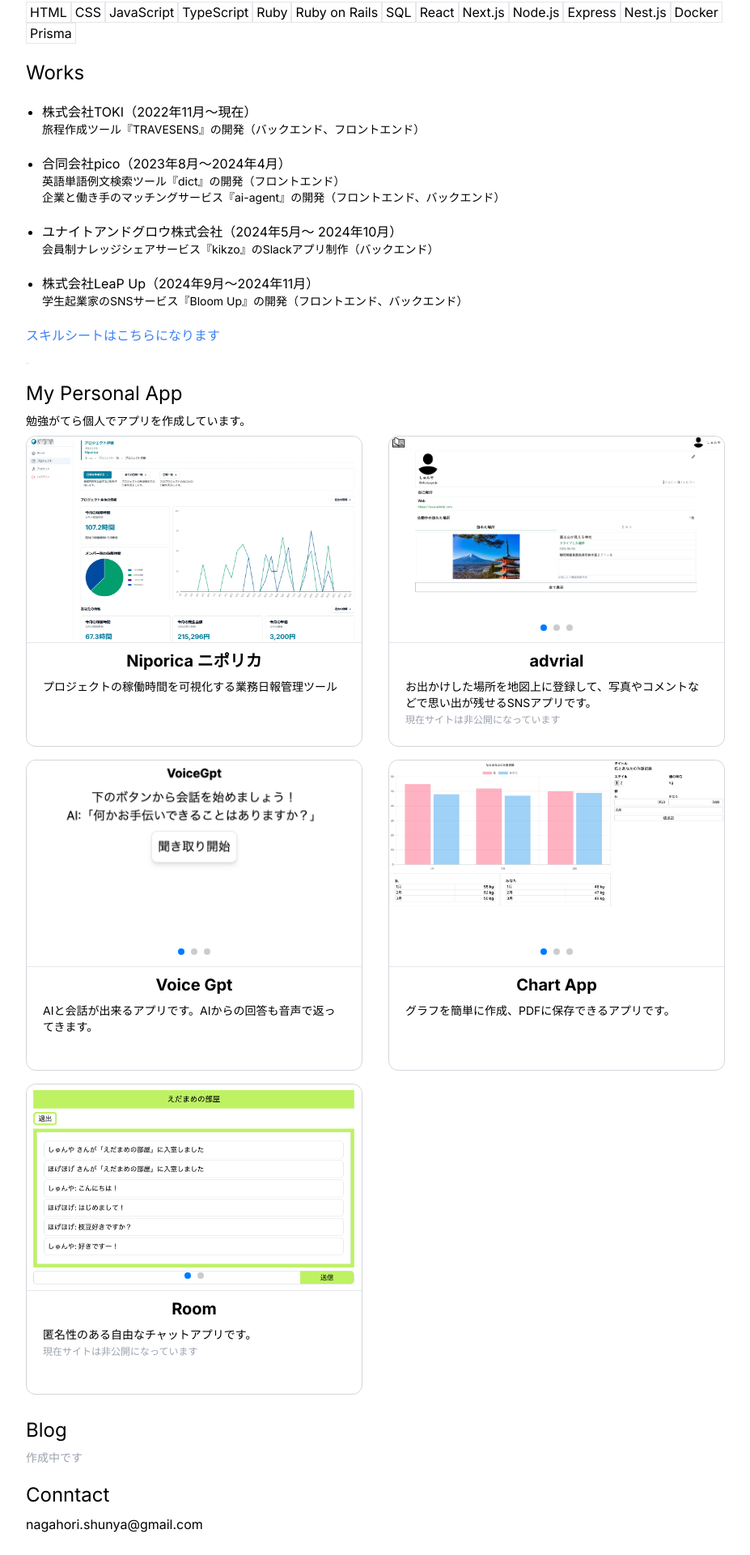
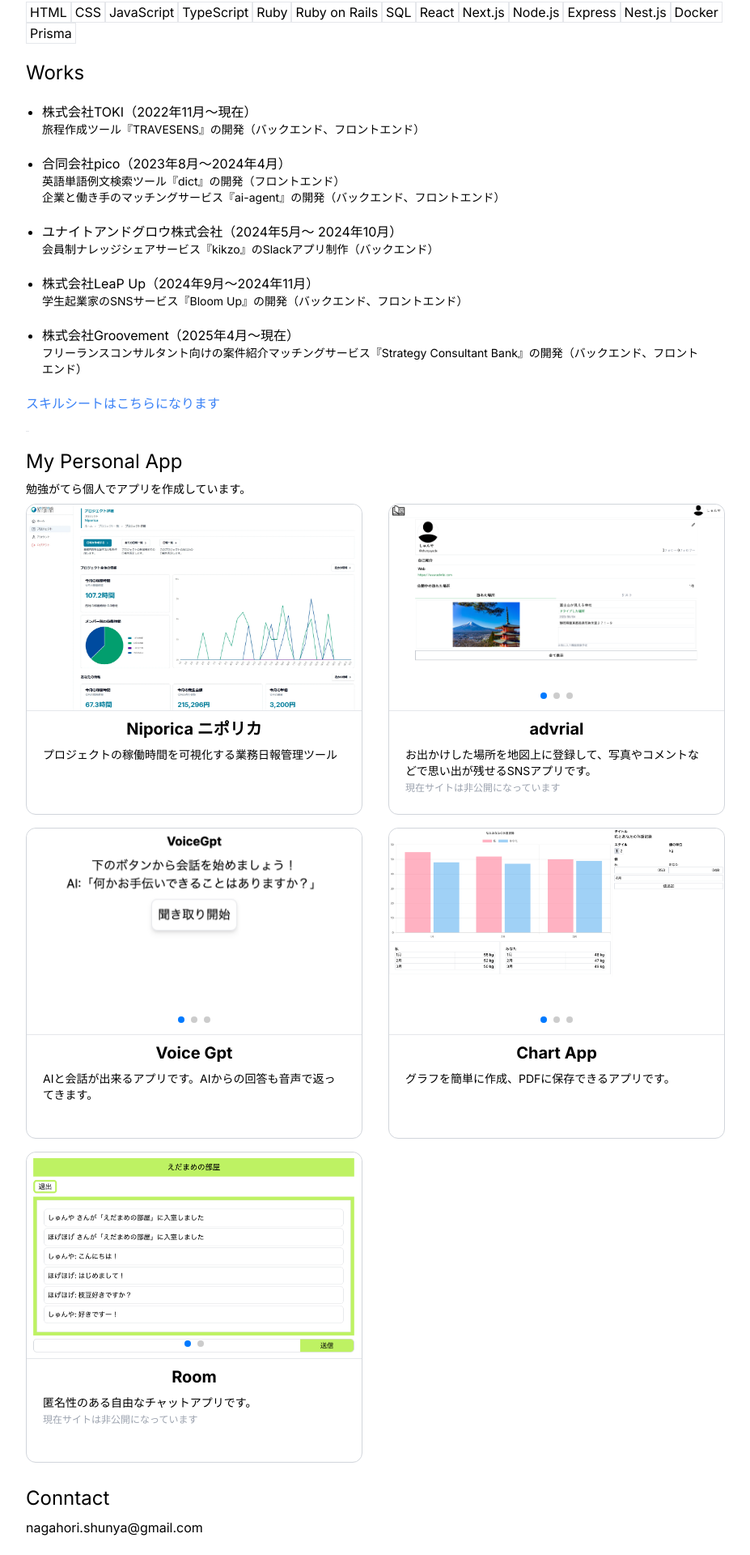
Before and after one commit to ShunyaNagahori/portfolio, a Next.js app: page / in a window 1280 px wide. Shown: the part 272-2192 px from the top of the page at 81% size, without its empty margins (176-1103 px from the left). Built offline with nearby package versions, Linux system fonts and the light colour scheme.

Commit message:
add list

```diff
--- a/src/app/page.js
+++ b/src/app/page.js
@@ -98,7 +98,7 @@ export default function Home() {
                 英語単語例文検索ツール『dict』の開発（フロントエンド）
               </p>
               <p className='text-sm'>
-                企業と働き手のマッチングサービス『ai-agent』の開発（フロントエンド、バックエンド）
+                企業と働き手のマッチングサービス『ai-agent』の開発（バックエンド、フロントエンド）
               </p>
             </li>
             <li className='m-5'>
@@ -110,7 +110,13 @@ export default function Home() {
             <li className='m-5'>
               株式会社LeaP Up（2024年9月〜2024年11月）
               <p className='text-sm'>
-                学生起業家のSNSサービス『Bloom Up』の開発（フロントエンド、バックエンド）
+                学生起業家のSNSサービス『Bloom Up』の開発（バックエンド、フロントエンド）
+              </p>
+            </li>
+            <li className='m-5'>
+              株式会社Groovement（2025年4月〜現在）
+              <p className='text-sm'>
+                フリーランスコンサルタント向けの案件紹介マッチングサービス『Strategy Consultant Bank』の開発（バックエンド、フロントエンド）
               </p>
             </li>
           </ul>
@@ -135,10 +141,6 @@ export default function Home() {
             </div>
         </div>
         <div className='my-5'>
-          <h2 className='text-2xl my-2'>Blog</h2>
-          <p className='text-sm text-gray-400'>作成中です</p>
-        </div>
-        <div className='my-5'>
           <h2 className='text-2xl my-2'>Conntact</h2>
           <p>nagahori.shunya@gmail.com</p>
         </div>
```
